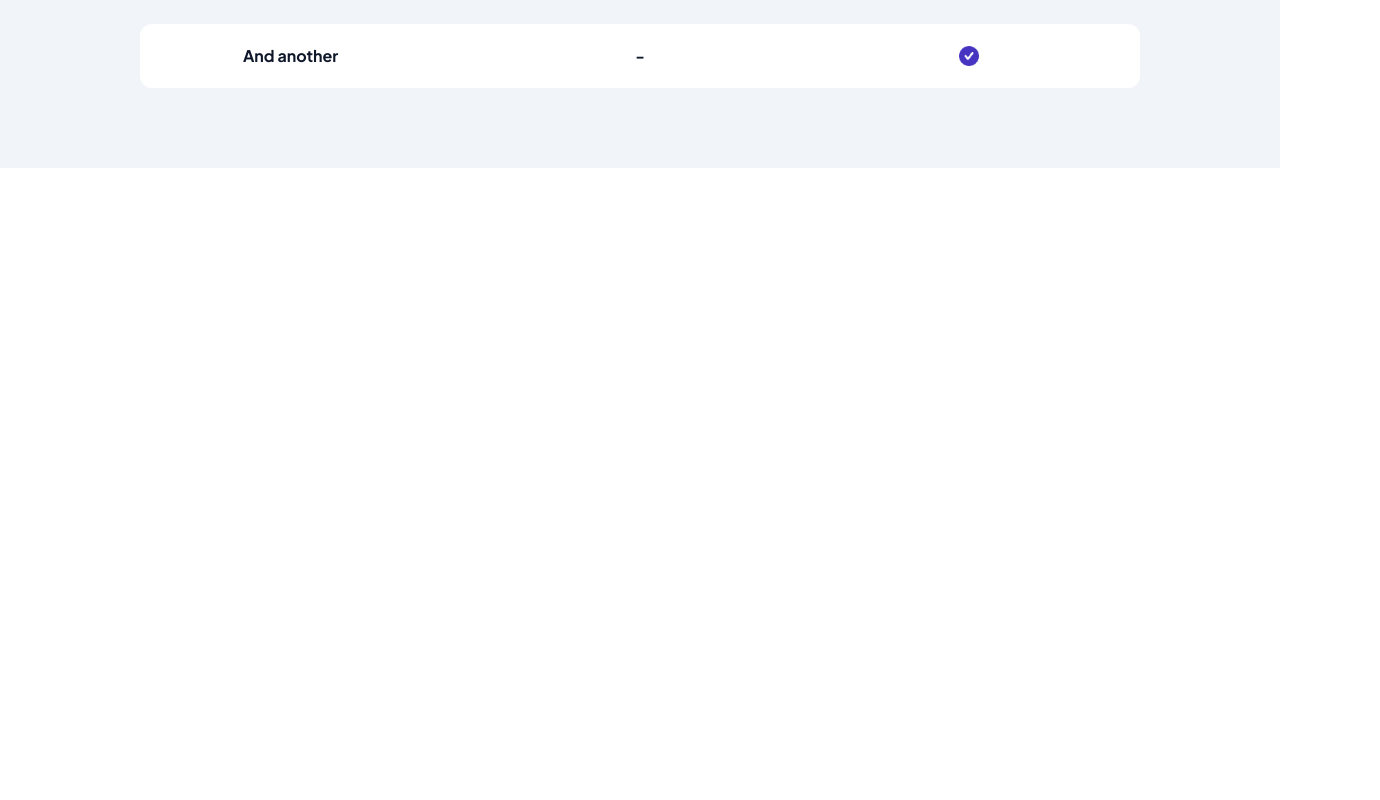
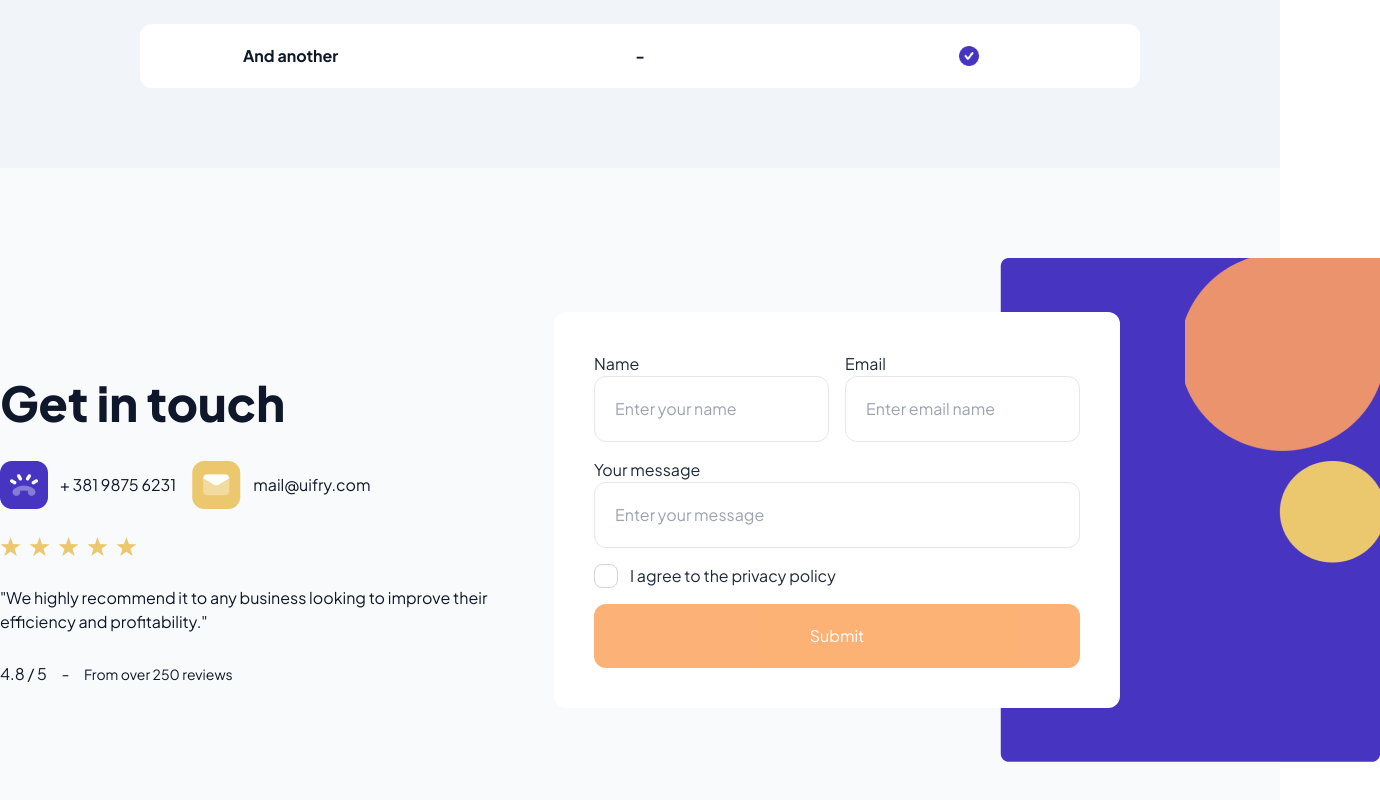
Before and after one commit to muhammadranju/practice-task-milestone-3, a React (Vite) app in the folder web_day_2/saas-landing-page/: page / in a window 1280 px wide. Shown: the part 4274-5074 px from the top of the page, 1380 px wide, since content can reach past the window. Before the commit the page ends 4442 px from the top, so only its background shows below. Built offline with nearby package versions, Linux system fonts and the light colour scheme.

Commit message:
feat: added new in touch section

```diff
--- a/web_day_2/saas-landing-page/src/App.jsx
+++ b/web_day_2/saas-landing-page/src/App.jsx
@@ -4,6 +4,7 @@ import { Navbar } from "./components/Navbar";
 import TakeReady from "./components/TakeReady";
 import UsedIndustry from "./components/UsedIndustry";
 import Compared from "./components/Compared";
+import InTouch from "./components/InTouch";
 
 function App() {
   return (
@@ -14,6 +15,7 @@ function App() {
       <Events />
       <TakeReady />
       <Compared />
+      <InTouch />
     </>
   );
 }
--- /dev/null
+++ b/web_day_2/saas-landing-page/src/components/InTouch.jsx
@@ -0,0 +1,90 @@
+/* eslint-disable react/no-unescaped-entities */
+function InTouch() {
+  return (
+    <section className="container mx-auto  lg:px-0 lg:pb-20 pb-32 lg:pt-2 px-3 lg:my-24">
+      <div className="container mx-auto  lg:px-0 px-3 flex  relative flex-col lg:flex-row justify-center items-center my-10">
+        <div className="mt-10 flex-1 space-y-7 relative">
+          <h1 className="lg:text-5xl text-3xl font-extrabold lg:w-[500px] lg:leading-tight">
+            Get in touch
+          </h1>
+
+          <div className="flex flex-col  lg:flex-row gap-4">
+            <div
+              className="flex flex-col lg:flex-row
+            items-center gap-3"
+            >
+              <img src="../../images/icon4.png" alt="" />
+              <span>+ 381 9875 6231</span>
+            </div>
+
+            <div
+              className="flex flex-col lg:flex-row
+            items-center gap-3"
+            >
+              <img src="../../images/icon5.png" alt="" />
+              <span>mail@uifry.com</span>
+            </div>
+          </div>
+          <div className=" text-sm flex  items-center gap-x-10 ">
+            <span>
+              <img src="../../images/star.png" alt="" />
+            </span>
+          </div>
+          <p className="lg:w-[500px]">
+            "We highly recommend it to any business looking to improve their
+            efficiency and profitability."
+          </p>
+
+          <div className="space-x-3">
+            <span> 4.8 / 5 </span> <span>-</span>
+            <span className="text-sm"> From over 250 reviews</span>
+          </div>
+        </div>
+        <img
+          src="../../images/short-banner.png"
+          className="absolute lg:ml-[1100px] lg:mt-0 mt-[500px] lg:w-fit"
+          alt=""
+        />
+        <div className="bg-white p-10 rounded-xl lg:mt-0 mt-20 relative z-40  lg:mr-40 text-slate-800 space-y-4 ">
+          <div className="flex lg:flex-row flex-col lg:gap-x-4">
+            <div className="flex flex-col">
+              <label>Name</label>
+              <input
+                type="text"
+                placeholder="Enter your name"
+                className="p-5 bg-transparent border outline-none rounded-xl"
+              />
+            </div>
+            <div className="flex flex-col">
+              <label>Email</label>
+
+              <input
+                type="email"
+                placeholder="Enter email name"
+                className="p-5 bg-transparent border outline-none rounded-xl"
+              />
+            </div>
+          </div>
+          <div>
+            <label className="mb-2">Your message</label>
+            <input
+              type="text"
+              placeholder="Enter your message"
+              className="p-5 bg-transparent border outline-none rounded-xl w-full"
+            />
+          </div>
+          <div className="flex items-center  gap-x-3">
+            <input type="checkbox" className="checkbox" />
+            <span> I agree to the privacy policy</span>
+          </div>
+          <input
+            type="submit"
+            className="p-5 bg-orange-400 cursor-pointer text-white opacity-70 rounded-xl w-full"
+          />
+        </div>
+      </div>
+    </section>
+  );
+}
+
+export default InTouch;
```
